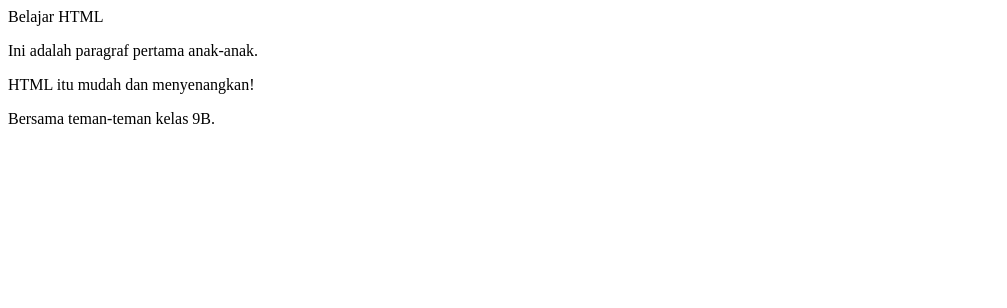
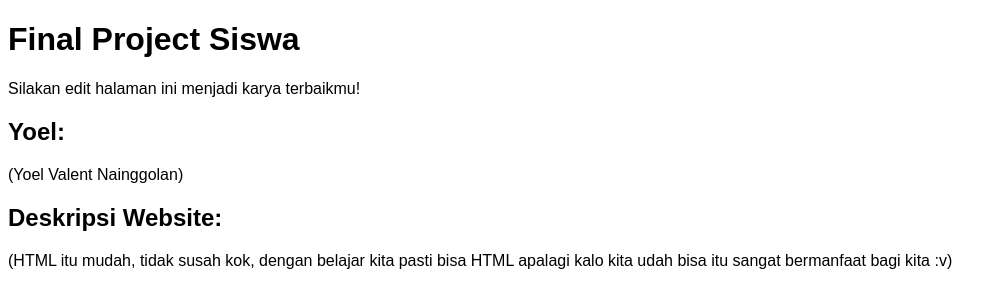
Before and after one commit to vlzckrxd/ScriptWebViewer, a plain HTML site: page index.html in a window 1280 px wide. Shown: the whole page, without its empty margins (0-1007 px from the left). Drawn offline with Linux system fonts and the light colour scheme.

Commit message:
Revise index.html for final project presentation

```diff
--- a/index.html
+++ b/index.html
@@ -1,12 +1,15 @@
 <!DOCTYPE html>
 <html>
 <head>
-    <title>Latihan Teks</title
+         <title>Final Project HTML</title>
 </head>
-<body>
-    <hl>Belajar HTML</hl>
-    <p>Ini adalah paragraf pertama anak-anak.<p/>
-    <p>HTML itu mudah dan menyenangkan!<p/>
-    <p>Bersama teman-teman kelas 9B.</P>
+<body style="font-family: Arial;">
+        <h1>Final Project Siswa</h1>
+        <p>Silakan edit halaman ini menjadi karya terbaikmu!</p>
+
+        <h2>Yoel:</h2>
+        <p>(Yoel Valent Nainggolan) </p>
+
+        <h2>Deskripsi Website: </h2>
+        <p>(HTML itu mudah, tidak susah kok, dengan belajar kita pasti bisa HTML apalagi kalo kita udah bisa itu sangat bermanfaat bagi kita :v)</p>
 </body>
-</html>
```
